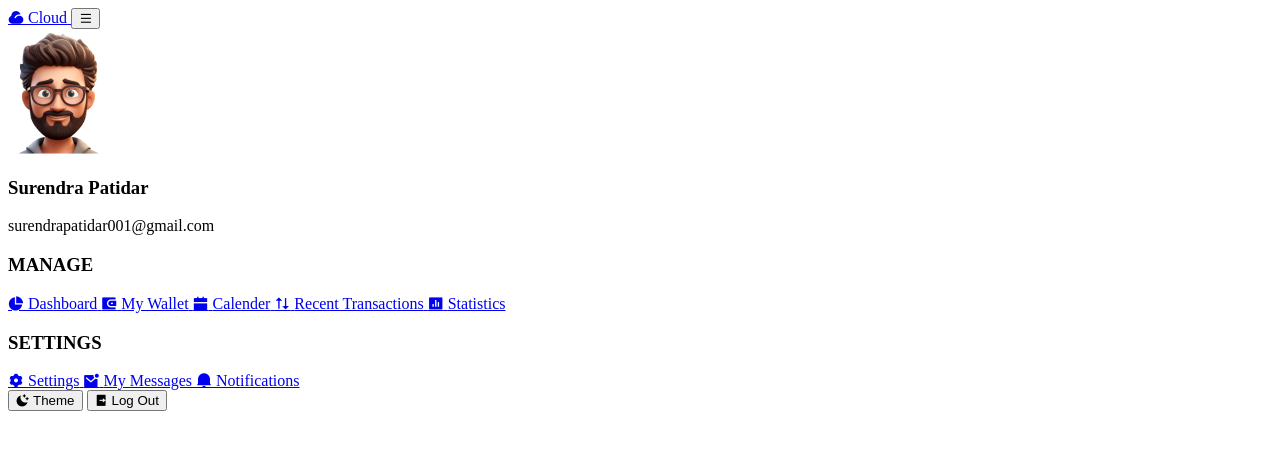
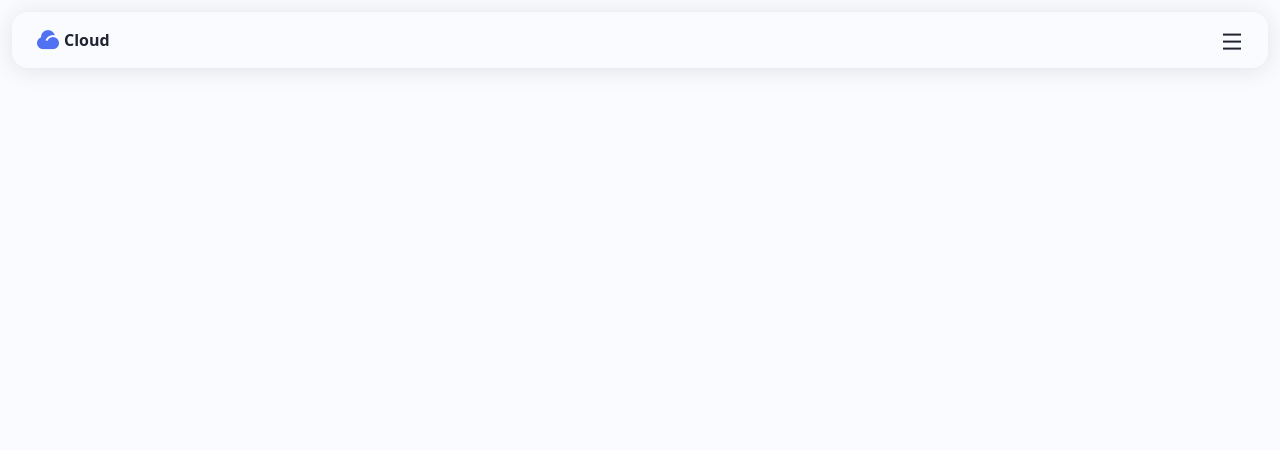
Before and after one commit to SurendraPatidar1/Projects_Series_JavaScript, a plain HTML site: page 07_Dark_Light_Web/index.html in a window 1280 px wide. Drawn offline with nearby package versions, Linux system fonts and the light colour scheme.

Commit message:
style.css

```diff
--- a/07_Dark_Light_Web/index.html
+++ b/07_Dark_Light_Web/index.html
@@ -7,7 +7,7 @@
      <link rel="stylesheet" href="https://cdnjs.cloudflare.com/ajax/libs/remixicon/4.2.0/remixicon.css">
 
      <!--=============== CSS ===============-->
-     <link rel="stylesheet" href="assets/css/styles.css">
+     <link rel="stylesheet" href="style.css">
 
      <title>Responsive sidebar Menu | Dark/Light Mode - Bedimcode</title>
   </head>
--- a/07_Dark_Light_Web/style.css
+++ b/07_Dark_Light_Web/style.css
@@ -1,3 +1,242 @@
 @import url('https://fonts.googleapis.com/css2?family=Syne&display=swap');
 
-/* ------------------- VARIABLE CSS --------------------------*/
+:root {
+    --header-height: 3.5rem;
+
+    /*========== Colors ==========*/
+    /*Color mode HSL(hue, saturation, lightness)*/
+    --first-color: hsl(228, 85%, 63%);
+    --title-color: hsl(228, 18%, 16%);
+    --text-color: hsl(228, 8%, 56%);
+    --body-color: hsl(228, 100%, 99%);
+    --shadow-color: hsla(228, 80%, 4%, .1);
+
+    /*========== Font and typography ==========*/
+    /*.5rem = 8px | 1rem = 16px ...*/
+    --body-font: "Nunito Sans", system-ui;
+    --normal-font-size: .938rem;
+    --smaller-font-size: .75rem;
+    --tiny-font-size: .75rem;
+
+    /*========== Font weight ==========*/
+    --font-regular: 400;
+    --font-semi-bold: 600;
+
+    /*========== z index ==========*/
+    --z-tooltip: 10;
+    --z-fixed: 100;
+  }
+
+  /*========== Responsive typography ==========*/
+  @media screen and (min-width: 1150px) {
+    :root {
+      --normal-font-size: 1rem;
+      --smaller-font-size: .813rem;
+    }
+  }
+
+  /*=============== BASE ===============*/
+* {
+    box-sizing: border-box;
+    padding: 0;
+    margin: 0;
+  }
+
+  body {
+    font-family: var(--body-font);
+    font-size: var(--normal-font-size);
+    background-color: var(--body-color);
+    color: var(--text-color);
+    transition: background-color .4s;
+  }
+
+  a {
+    text-decoration: none;
+  }
+
+  img {
+    display: block;
+    max-width: 100%;
+    height: auto;
+  }
+
+  button {
+    all: unset;
+  }
+
+  /*=============== REUSABLE CSS CLASSES ===============*/
+.container {
+    margin-inline: 1.5rem;
+  }
+
+  .main {
+    padding-top: 5rem;
+  }
+
+/* ==================== HEADER ===================== */
+.header{
+    position: fixed;
+    top: 0;
+    left: 0;
+    right: 0;
+    z-index: var(--z-fixed);
+    margin: .75rem;
+}
+.header_container{
+    width: 100%;
+    height: var(--header-height);
+    background-color: var(--body-color);
+    box-shadow: 0 2px 24px var(--shadow-color);
+    display: flex;
+    justify-content: space-between;
+    align-items: center;
+    padding-inline: 1.5rem;
+    border-radius: 1rem;
+    transition: background-color .4s;
+}
+.header_logo{
+    display: inline-flex;
+    align-items: center;
+    column-gap: .25rem;
+}
+.header_logo i{
+    font-size: 1.5rem;
+    color: var(--first-color);
+}
+
+.header_logo span{
+    color: var(--title-color);
+    font-weight: var(--font-semi-bold);
+}
+.header_toggle{
+    font-size: 1.5rem;
+    color: var(--title-color);
+    cursor: pointer;
+}
+
+/*  ========================= Sidebar ============================ */
+.sidebar{
+    position: fixed;
+    left: -120%;
+    top: 0;
+    bottom: 0;
+    z-index: var(--z-fixed);
+    width: 288px;
+    background-color: var(--body-color);
+    box-shadow: 2px 0 24px var(--shadow-color);
+    padding-block: 1.5rem;
+    margin: .75rem;
+    border-radius: 1rem;
+    transition: left .4s,  background-color .4s, width .4s;
+}
+.sidebar_container,
+.sidebar_content{
+    display: flex;
+    flex-direction: column;
+    row-gap: 3rem;
+}
+.sidebar_container{
+    height: 100%;
+    overflow: hidden;
+}
+.sidebar_user{
+    display: grid;
+    grid-template-columns: repeat(2 ,max-content);
+    align-items: center;
+    column-gap: 1rem;
+    padding-left: 2rem;
+}
+
+.sidebar_img{
+    position: relative;
+    width: 50px;
+    height: 50px;
+    background-color: var(--first-color);
+    border-radius: 50%;
+    overflow: hidden;
+    display: grid;
+    justify-items: center;
+}
+
+.sidebar_img img{
+    position: absolute;
+    width: 36px;
+    bottom: -1px;
+}
+
+.sidebar_info h3{
+    font-size: var(--normal-font-size);
+    color: var(--title-color);
+    transition: color .4s;
+}
+.sidebar_info span{
+    font-size: var(--smaller-font-size);
+}
+
+.sidebar_content{
+    /* overflow: hidden auto; */
+}
+
+.sidebar_content::-webkit-scrollbar{
+    width: .4rem;
+    background-color: hsl(228,8%,85%);
+}
+
+.sidebar_content::-webkit-scrollbar-thumb{
+   background-color: hsl(228, 8%, 75%);
+}
+
+.sidebar_title{
+    width: max-content;
+    font-size: var(--tiny-font-size);
+    font-weight: var(--font-semi-bold);
+    padding-left: 2rem;
+    margin-bottom: 1.5rem;
+}
+
+.sidebar_list,
+.sidebar_actions{
+    display: grid;
+    row-gap: 1.5rem;
+}
+
+.sidebar_link{
+    position: relative;
+    display: grid;
+    grid-template-columns: repeat(2,max-content);
+    align-items: center;
+    column-gap: 1rem;
+    color: var(--text-color);
+    padding-left: 2rem;
+    transition: color.4s, opacity .4s;
+}
+
+.sidebar_link i{
+    font-size: 1.25rem;
+}
+
+.sidebar_link span{
+    font-weight: var(--font-semi-bold);
+}
+
+.sidebar_link::hover{
+    color: var(--first-color);
+}
+
+.sidebar_actions button{
+    cursor: pointer;
+}
+
+.sidebar_theme{
+    width: 100%;
+    font-size: 1.25rem;
+}
+
+.sidebar_theme span{
+    font-size: var(--normal-font-size);
+    font-family: var(--body-font);
+}
+
+.show_sidebar{
+    left: 0;
+}
```
Also changed, not shown: 07_Dark_Light_Web/main.js (added, +11 -0 lines), 07_Dark_Light_Web/Text Responsive.txt (added).
